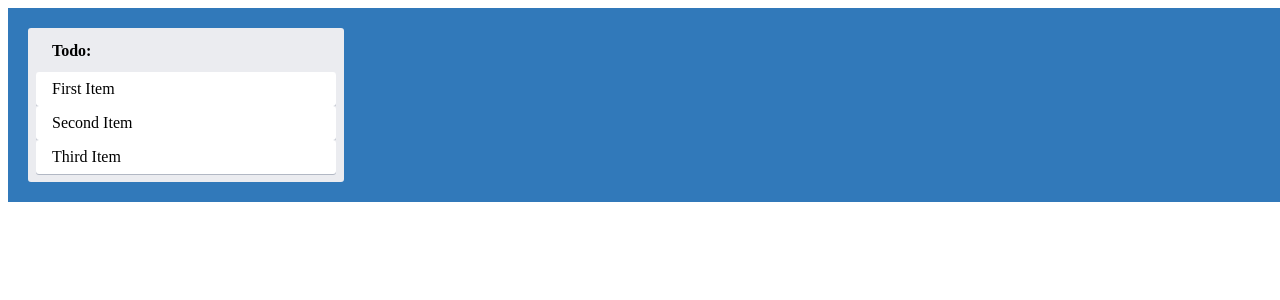
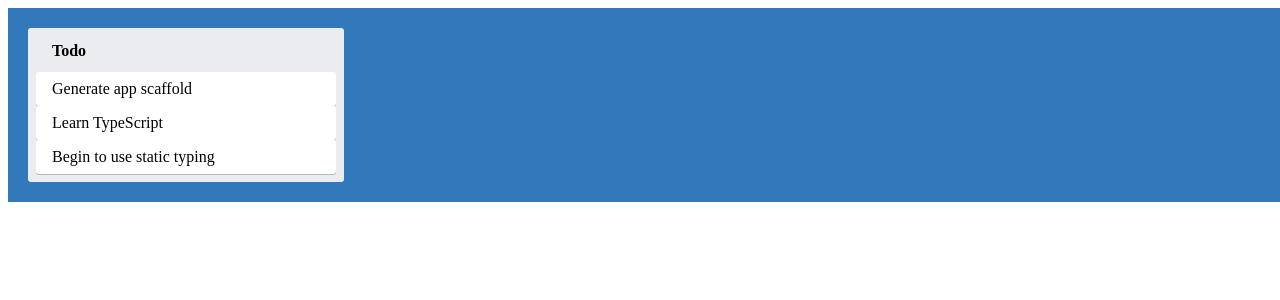
Before and after one commit to ChristinaGaitan/trello-clone, a React (Create React App) app: page / in a window 1280 px wide. Shown: the top 300 px of the page. Built offline with nearby package versions, Linux system fonts and the light colour scheme; the HTML template or start-up script is replaced by a standard one.

Commit message:
Create card and Column components

```diff
--- a/src/App.tsx
+++ b/src/App.tsx
@@ -1,14 +1,10 @@
 import React from 'react';
-import { AppContainer, ColumnContainer, ColumnTitle, CardContainer } from './styles';
+import { AppContainer } from './styles';
+import { Column } from './Column';
 
 export const App = () => {
   return (<AppContainer>
-    <ColumnContainer>
-      <ColumnTitle>Todo:</ColumnTitle>
-      <CardContainer>First Item</CardContainer>
-      <CardContainer>Second Item</CardContainer>
-      <CardContainer>Third Item</CardContainer>
-    </ColumnContainer>
+    <Column text="Todo" />
   </AppContainer>);
 }
 
--- /dev/null
+++ b/src/Card.tsx
@@ -0,0 +1,9 @@
+import { CardContainer } from "./styles";
+
+type CardProps = {
+    text: string
+}
+
+export const Card = ({text}: CardProps) => {
+    return <CardContainer>{text}</CardContainer>
+}
--- /dev/null
+++ b/src/Column.tsx
@@ -0,0 +1,17 @@
+import { ColumnContainer, ColumnTitle, CardContainer } from "./styles";
+import { Card } from "./Card";
+
+type ColumnProps = {
+    text: string
+}
+
+export const Column = ({text}: ColumnProps) => {
+    return (
+        <ColumnContainer>
+        <ColumnTitle>{text}</ColumnTitle>
+        <Card text="Generate app scaffold" />
+        <Card text="Learn TypeScript" />
+        <Card text="Begin to use static typing" />
+      </ColumnContainer>
+    )
+}
```
